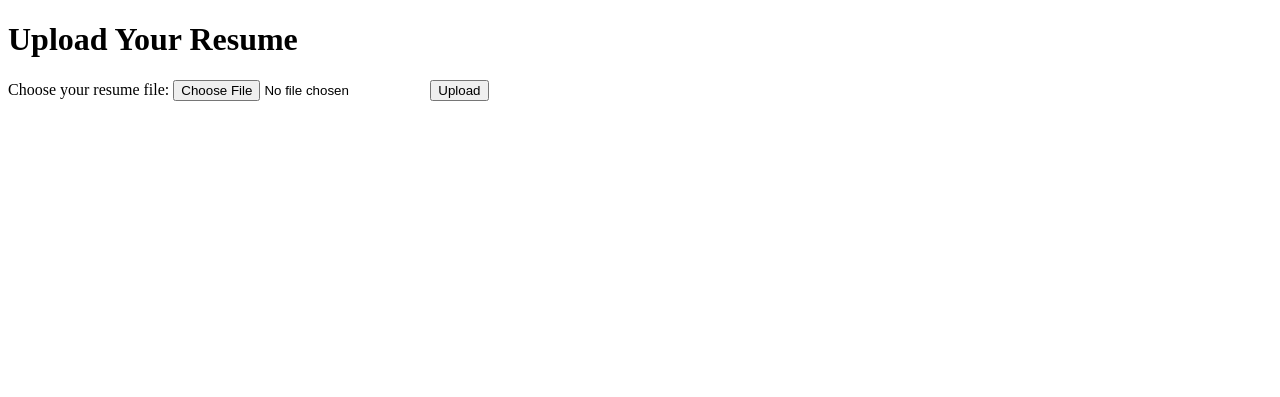
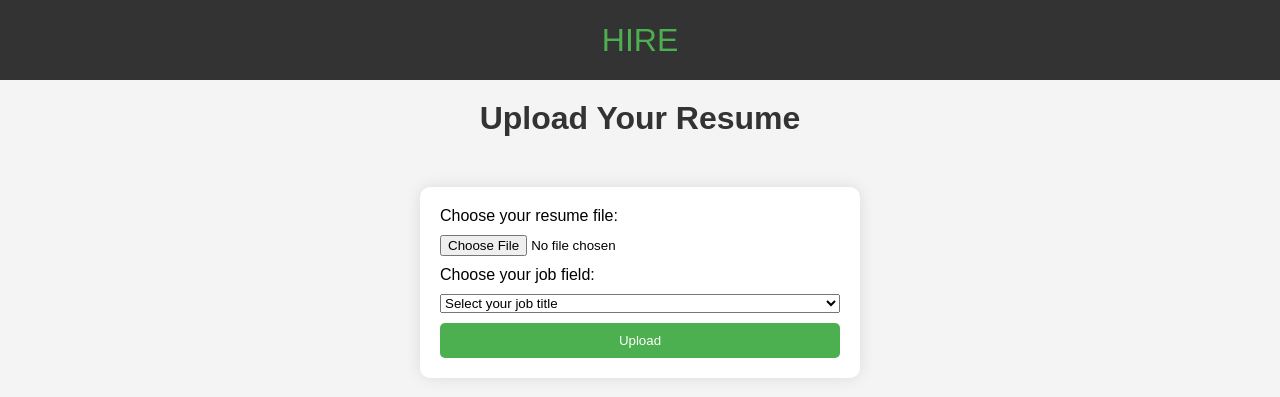
Before and after one commit to cam40419/HIRE, a Flask app: page / in a window 1280 px wide. Shown: the top 397 px of the page. Run offline with Flask 3, Linux system fonts and the light colour scheme.

Commit message:
added dropdown and banner to app

```diff
--- a/src/app.py
+++ b/src/app.py
@@ -24,15 +24,23 @@ def upload_file():
         flash('No selected file')
         return redirect(request.url)
 
+    # Get the job title from the form
+    job_title = request.form.get('jobTitle')
+
+    if job_title is None or job_title == "":
+        flash('No job title selected')
+        return redirect(request.url)
+
     if file:
         # Save the file to the upload folder
         file_path = os.path.join(app.config['UPLOAD_FOLDER'], file.filename)
         file.save(file_path)
 
-        # Process the file or pass it to the backend for AI resume grading
-        # Add your AI model processing code here...
+        # Process the file and job title (this is where you'd add your AI processing code)
+        print(f"File {file.filename} uploaded successfully for job title: {job_title}")
 
-        return f"File {file.filename} uploaded successfully"
+        # You can also return a message or redirect to another page
+        return f"File {file.filename} uploaded successfully for job title: {job_title}"
 
 if __name__ == "__main__":
     # Ensure the upload folder exists
--- /dev/null
+++ b/src/static/styles.css
@@ -0,0 +1,60 @@
+/* static/styles.css */
+body {
+    font-family: Arial, sans-serif;
+    background-color: #f4f4f4;
+    margin: 0;
+    padding: 0;
+}
+
+#banner {
+    display: flex;
+    text-align: center;
+    justify-content: center;
+    align-items: center;
+    font-size: xx-large;
+    background-color: #333;
+    color: #4CAF50;
+    height: 10vh;
+    width: 100%;
+}
+
+h1 {
+    color: #333;
+    text-align: center;
+    margin-top: 20px;
+}
+
+form {
+    max-width: 400px;
+    margin: 50px auto;
+    background: white;
+    padding: 20px;
+    border-radius: 10px;
+    box-shadow: 0 0 15px rgba(0, 0, 0, 0.1);
+}
+
+label, input[type="file"] {
+    display: block;
+    margin-bottom: 10px;
+    width: 100%;
+}
+
+label, select{
+    margin-bottom: 10px;
+    display: block;
+    width: 100%;
+}
+
+button {
+    background-color: #4CAF50;
+    color: white;
+    padding: 10px;
+    border: none;
+    border-radius: 5px;
+    cursor: pointer;
+    width: 100%;
+}
+
+button:hover {
+    background-color: #45a049;
+}
--- a/src/templates/upload.html
+++ b/src/templates/upload.html
@@ -6,12 +6,25 @@
     <meta http-equiv="X-UA-Compatible" content="IE=edge">
     <meta name="viewport" content="width=device-width, initial-scale=1.0">
     <title>HIRE Resume Grader</title>
+    <link rel="stylesheet" href="{{ url_for('static', filename='styles.css') }}">
 </head>
 <body>
+    <div id="banner">HIRE</div>
     <h1>Upload Your Resume</h1>
     <form action="/upload" method="POST" enctype="multipart/form-data">
         <label for="resume">Choose your resume file:</label>
         <input type="file" id="resume" name="resume" accept=".pdf,.doc,.docx" required>
+        <label for="jobTitle">Choose your job field:</label>
+        <select id="jobTitle" name="jobTitle" required>
+            <option value="" disabled selected>Select your job title</option>
+            <option value="Software Engineer">Software Engineer</option>
+            <option value="Data Scientist">Data Scientist</option>
+            <option value="Product Manager">Product Manager</option>
+            <option value="Web Developer">Web Developer</option>
+            <option value="UI/UX Designer">UI/UX Designer</option>
+            <option value="System Analyst">System Analyst</option>
+            <!-- Add more job titles as needed -->
+        </select>
         <button type="submit">Upload</button>
     </form>
 </body>
```
